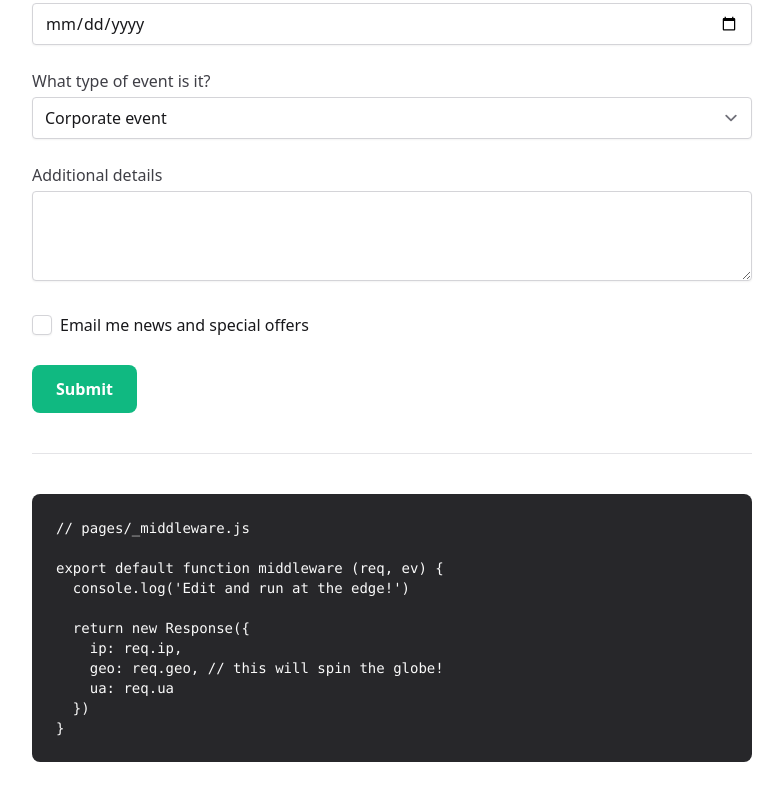
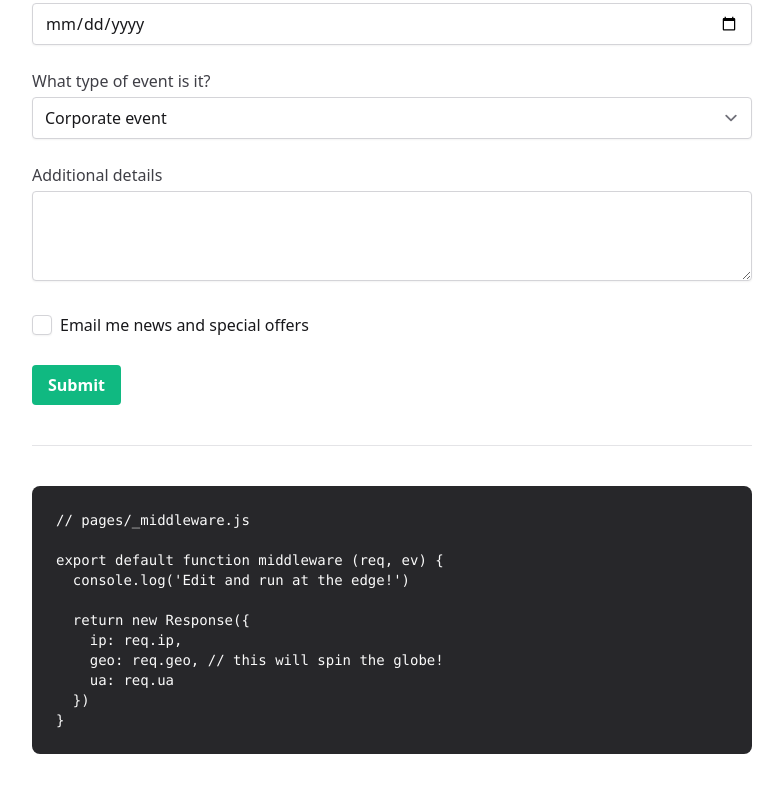
Before and after one commit to upstash/next-template, a Next.js app: page / in a window 1280 px wide. Shown: the part 586-1386 px from the top of the page, without its empty margins (248-1031 px from the left). Built offline with nearby package versions, Linux system fonts and the light colour scheme.

Commit message:
fix button

```diff
--- a/styles/globals.css
+++ b/styles/globals.css
@@ -21,10 +21,10 @@
     @apply
     flex
     items-center
-    h-12
-    px-6
+    px-4
+    py-2
     font-semibold
-    rounded-lg
+    rounded
     bg-emerald-500
     text-white
     hover:bg-emerald-600
```
